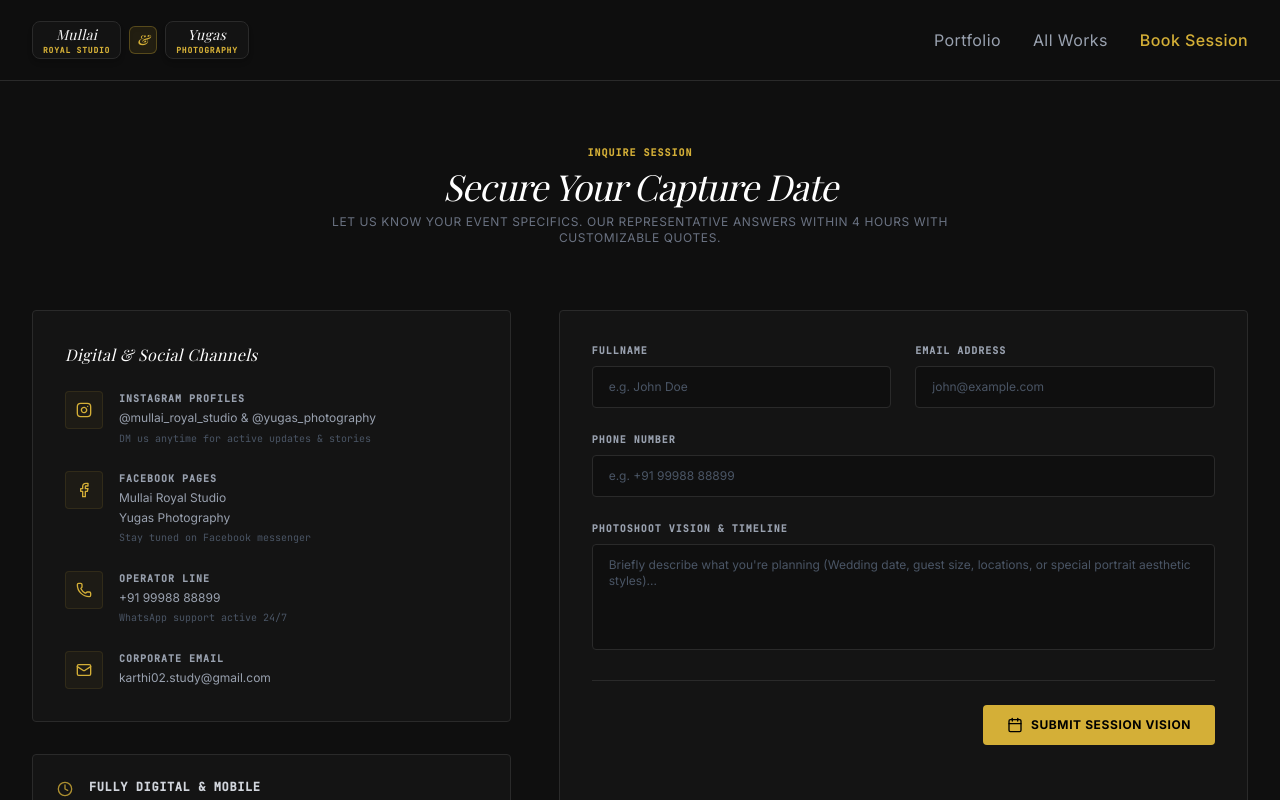
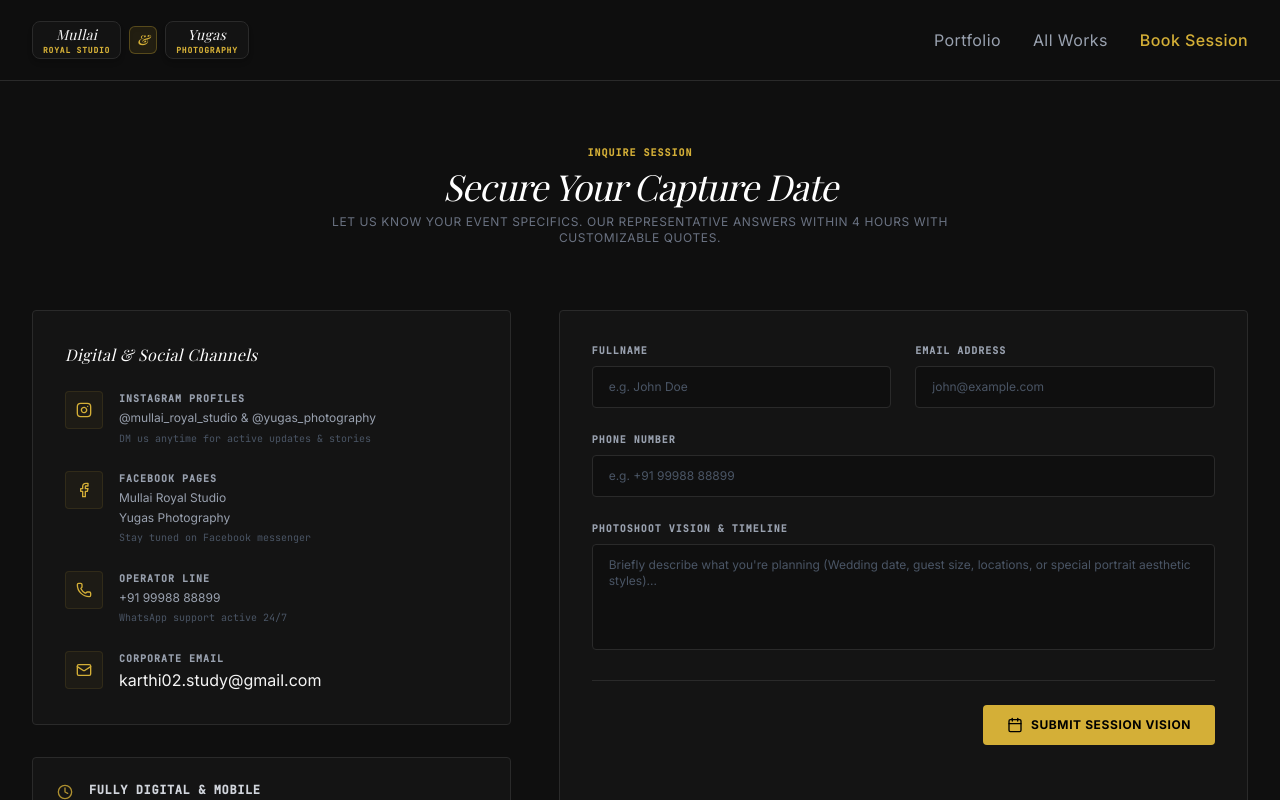
Before and after one commit to Karthick-code/Royal-Studio, a React (Vite) app: page /contact in a window 1280 px wide. Shown: the top 800 px of the page. Built offline with nearby package versions, Linux system fonts and the light colour scheme; a web font is replaced by a local one.

Commit message:
testing contact

```diff
--- a/src/pages/Contact.jsx
+++ b/src/pages/Contact.jsx
@@ -190,10 +190,13 @@ export const Contact = () => {
                   </div>
                   <div>
                     <h4 className="text-[10px] font-bold font-mono text-gray-400 uppercase tracking-widest mb-0.5">Corporate Email</h4>
-                    <p className="text-xs text-gray-400 leading-relaxed">
+                    {/* <p className="text-xs text-gray-400 leading-relaxed">
                       karthi02.study@gmail.com <br />
-                      {/* <span className="text-[10px] text-gray-600 font-mono">For agencies: karthi02.study@gmail.com</span> */}
-                    </p>
+                      {/* <span className="text-[10px] text-gray-600 font-mono">For agencies: karthi02.study@gmail.com</span> }
+                    </p> */}
+                    <a href="mailto:support@royalstudio.com" className="hover:text-[#D4AF37]" >
+                    karthi02.study@gmail.com <br />
+                    </a>
                   </div>
                 </div>
               </div>
```
